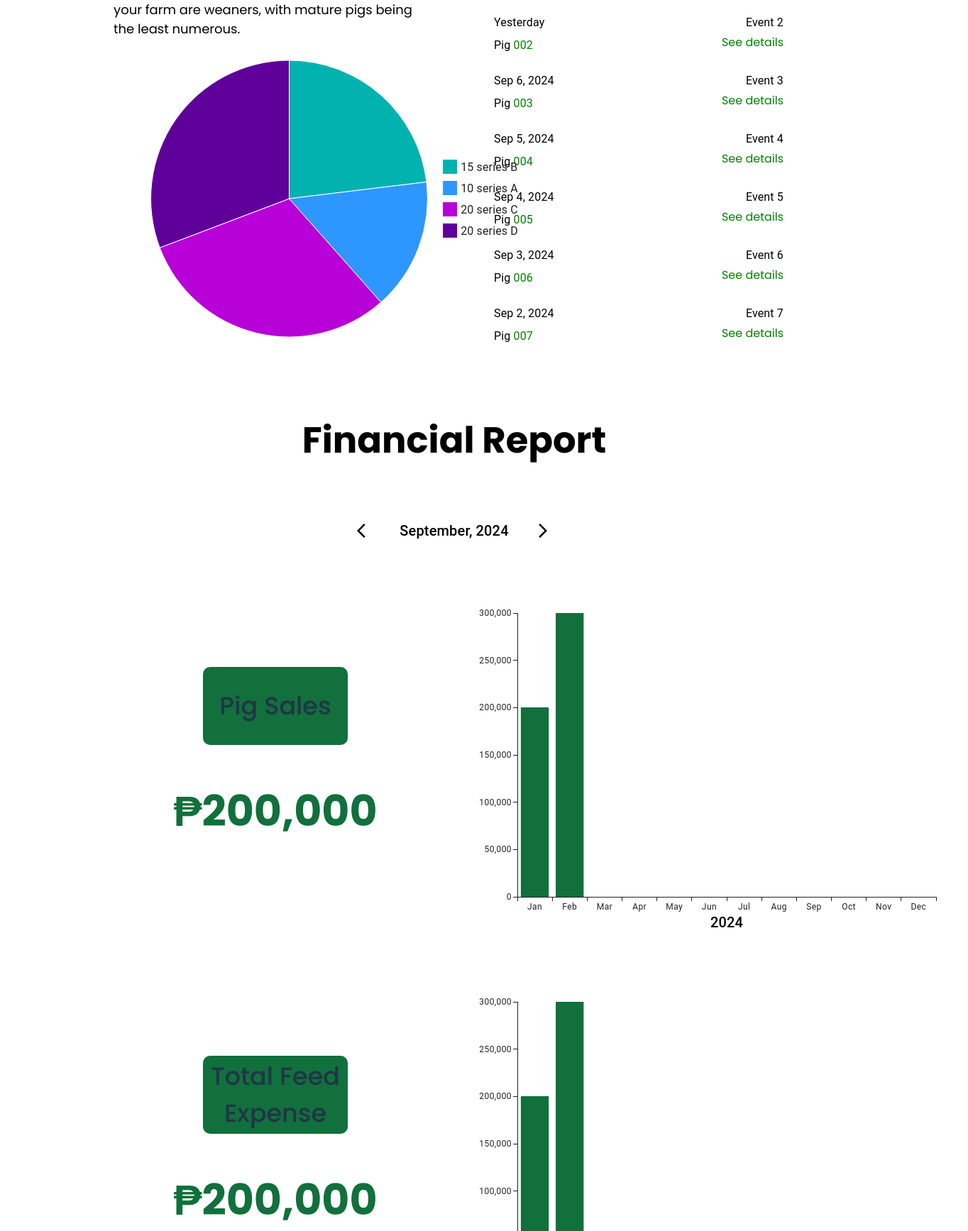
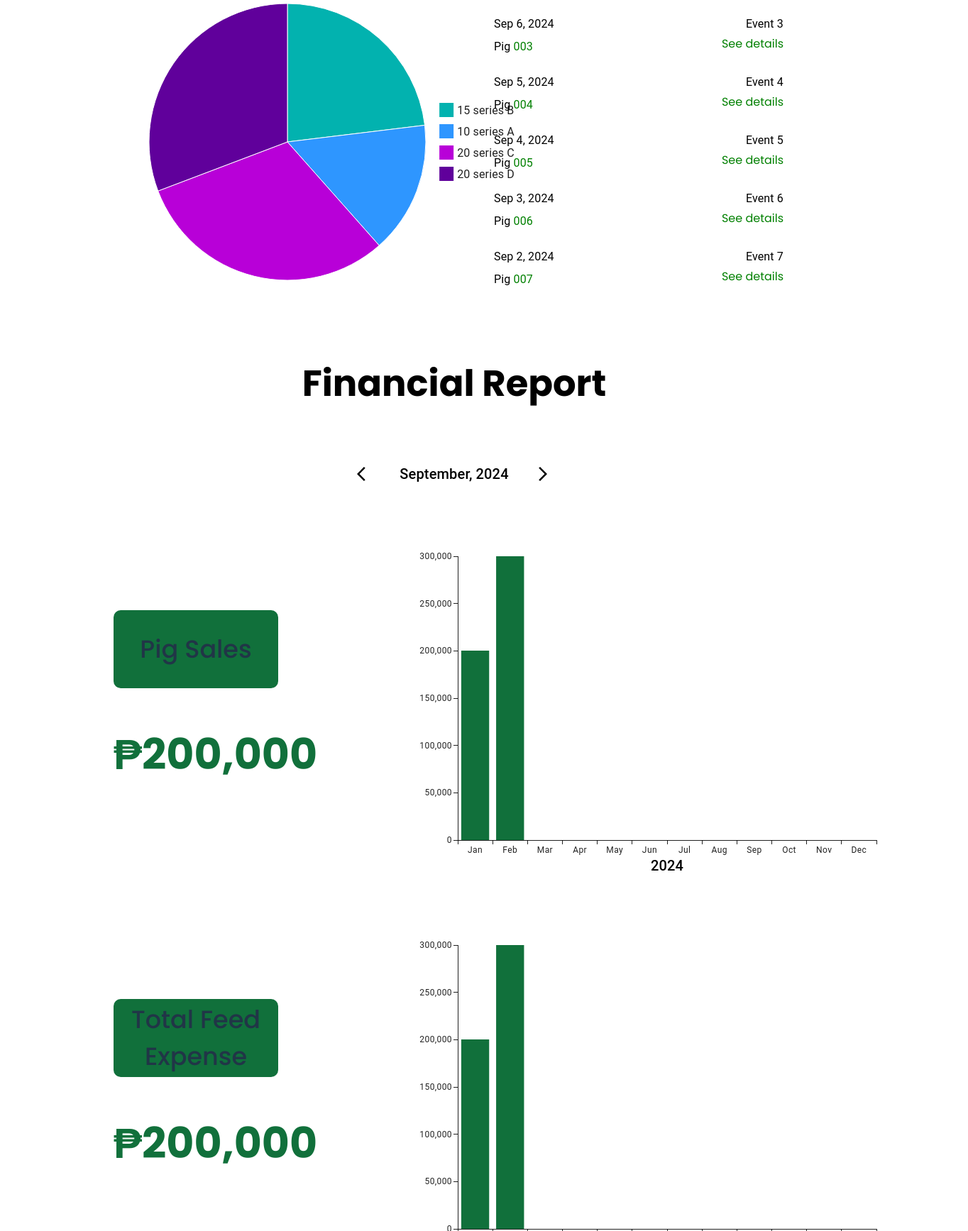
Before and after one commit to jlexm/pigkeep, a React (Vite) app in the folder admin/: page / in a window 1280 px wide. Shown: the part 1065-2800 px from the top of the page at 71% size, 1364 px wide, since content can reach past the window. Built offline with nearby package versions, Linux system fonts and the light colour scheme.

Commit message:
web_resposizeHome_laptop

```diff
--- a/admin/src/components/Home/FinancialReport.tsx
+++ b/admin/src/components/Home/FinancialReport.tsx
@@ -15,20 +15,22 @@ export default function BarGraph() {
         <h1 className="finHead">Financial Report</h1>
       </Grid2>
       <Grid2 size={12}>
-        <MonthPagination/>
+        <MonthPagination />
       </Grid2>
 
       {/* Pig Sales Section */}
 
-      <Grid2 container size={{xs:12, sm:12, lg:6}} className="pigSalesBox">
-        <Grid2 container size={6} className="pigSales">
+      <Grid2 container size={{ xs: 12, lg: 5 }} className="boxLeft">
+        <Grid2 container size={{ xs: 12, lg: 8 }} className="pigSalesBox">
+          <Grid2 container size={12} className="pigSales">
             <p className="pigSalesTitle">Pig Sales</p>
           </Grid2>
-        <Grid2 size={10}>
+          <Grid2 size={12}>
             <p className="totalSales">{formatCurrency(200000)}</p>
           </Grid2>
         </Grid2>
-      <Grid2 size={{sm:12, lg:6}}>
+      </Grid2>
+      <Grid2 size={{ xs: 12, lg: 7 }}>
         <BarChart
           xAxis={[
             {
@@ -70,15 +72,17 @@ export default function BarGraph() {
 
       {/* Feed Expense Section */}
 
-      <Grid2 container size={{xs:12,sm:12, lg:6}} className="pigSalesBox">
-        <Grid2 container size={6} className="pigSales">
+      <Grid2 container size={{ xs: 12, lg: 5 }} className="boxLeft">
+        <Grid2 container size={{ xs: 12, lg: 8 }} className="pigSalesBox">
+          <Grid2 container size={12} className="pigSales">
             <p className="pigSalesTitle">Total Feed Expense </p>
           </Grid2>
-        <Grid2 size={10}>
+          <Grid2 size={12}>
             <p className="totalSales">{formatCurrency(200000)}</p>
           </Grid2>
         </Grid2>
-      <Grid2 size={6}>
+      </Grid2>
+      <Grid2 size={{ xs: 12, lg: 7 }}>
         <BarChart
           xAxis={[
             {
@@ -120,15 +124,17 @@ export default function BarGraph() {
 
       {/* Medicine Expense Section */}
 
-      <Grid2 container size={{xs:12,sm:12, lg:6}} className="pigSalesBox">
-        <Grid2 container size={6} className="pigSales1">
+      <Grid2 container size={{ xs: 12, lg: 5 }} className="boxLeft">
+        <Grid2 container size={{ xs: 12, lg: 8 }} className="pigSalesBox">
+          <Grid2 container size={12} className="pigSales1">
             <p className="pigSalesTitle">Total Medicine Expense </p>
           </Grid2>
-        <Grid2 size={10}>
+          <Grid2 size={12}>
             <p className="meds">{formatCurrency(200000)}</p>
           </Grid2>
         </Grid2>
-      <Grid2 size={6}>
+      </Grid2>
+      <Grid2 size={{ xs: 12, lg: 7 }}>
         <BarChart
           xAxis={[
             {
@@ -167,7 +173,6 @@ export default function BarGraph() {
           margin={{ left: 60 }}
         />
       </Grid2>
-
     </Grid2>
   )
 }
--- a/admin/src/components/Home/Home.css
+++ b/admin/src/components/Home/Home.css
@@ -4,7 +4,7 @@
     position: relative;
     border-radius: 10px;
     align-content: center;
-    padding: 100px 50px;
+    padding: 75px 50px;
 }
 
 .hugePig {
--- a/admin/src/components/Home/HomeContainer.tsx
+++ b/admin/src/components/Home/HomeContainer.tsx
@@ -6,7 +6,7 @@ import { Grid2, Stack } from '@mui/material'
 export default function SimpleContainer() {
   return (
     <Grid2 container size={12} className="homeContainer">
-      <Grid2 size={{xs:12,lg:5, xl:6}} className="col1">
+      <Grid2 container size={{xs:12,lg:6}} className="col1">
         <Grid2 size={12}>
           <Stack
             spacing={3}
@@ -29,14 +29,14 @@ export default function SimpleContainer() {
         </Grid2>
       </Grid2>
 
-      <Grid2 container size={{xs:12,lg:5, xl:6}}>
+      <Grid2 container size={{xs:12,lg:6}}>
         <Box className="hugePig">
           <Box
             component="img"
             src={hugepig}
             alt="Huge Pig"
             className="responsiveImage"
-            sx={{ width: { xs:0,lg:620, xl: 700 } }}
+            sx={{ width: { xs:0,lg:600, xl: 700 } }}
           />
         </Box>
       </Grid2>
--- a/admin/src/components/Home/HomeScreen.css
+++ b/admin/src/components/Home/HomeScreen.css
@@ -49,6 +49,10 @@
 .pigSalesBox {
     align-self: center;
     justify-content: center;
+}
+
+.boxLeft {
+    justify-content: start;
 }
 
 .pigSales {
--- a/admin/src/components/Home/PieChart.tsx
+++ b/admin/src/components/Home/PieChart.tsx
@@ -36,7 +36,7 @@ export default function BasicPie() {
               ],
             },
           ]}
-          width={590}
+          width={585}
           height={400}
         />
       </Grid2>
--- a/admin/src/pages/Home.tsx
+++ b/admin/src/pages/Home.tsx
@@ -18,10 +18,10 @@ const Home = () => {
       <Grid2 container size={12}>
         <SimpleContainer />
       </Grid2>
-      <Grid2 size={{ xs: 12, md: 11, lg: 6 }}>
+      <Grid2 size={{ xs: 12,  lg: 6 }}>
         <BasicPie />
       </Grid2>
-      <Grid2 size={{ xs: 12, md: 11, lg: 6 }}>
+      <Grid2 size={{ xs: 12,  lg: 6 }}>
         <VirtualizedList />
       </Grid2>
       <Grid2 size={12}>
```
Also changed, not shown: 1 other file (tests, documents, lock files or other folders). Lines whose indentation alone changed are shown as unchanged.
